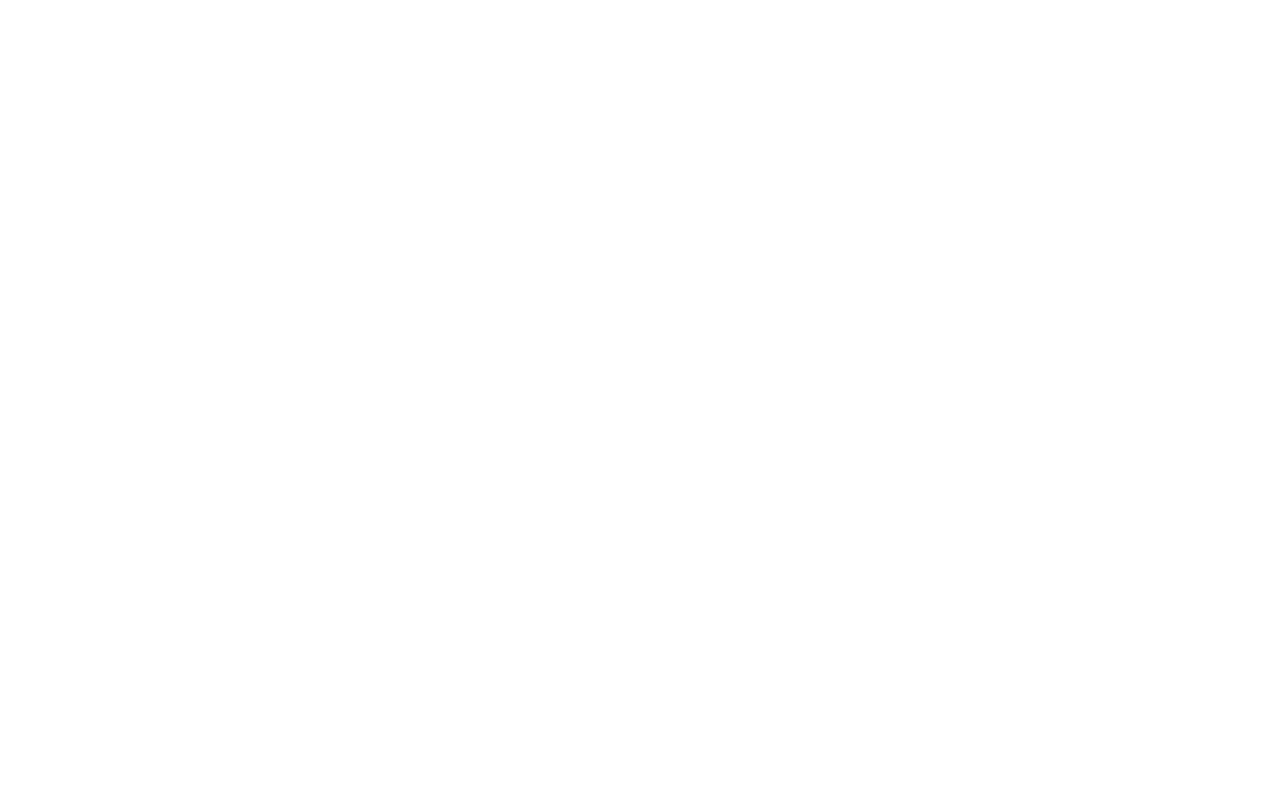
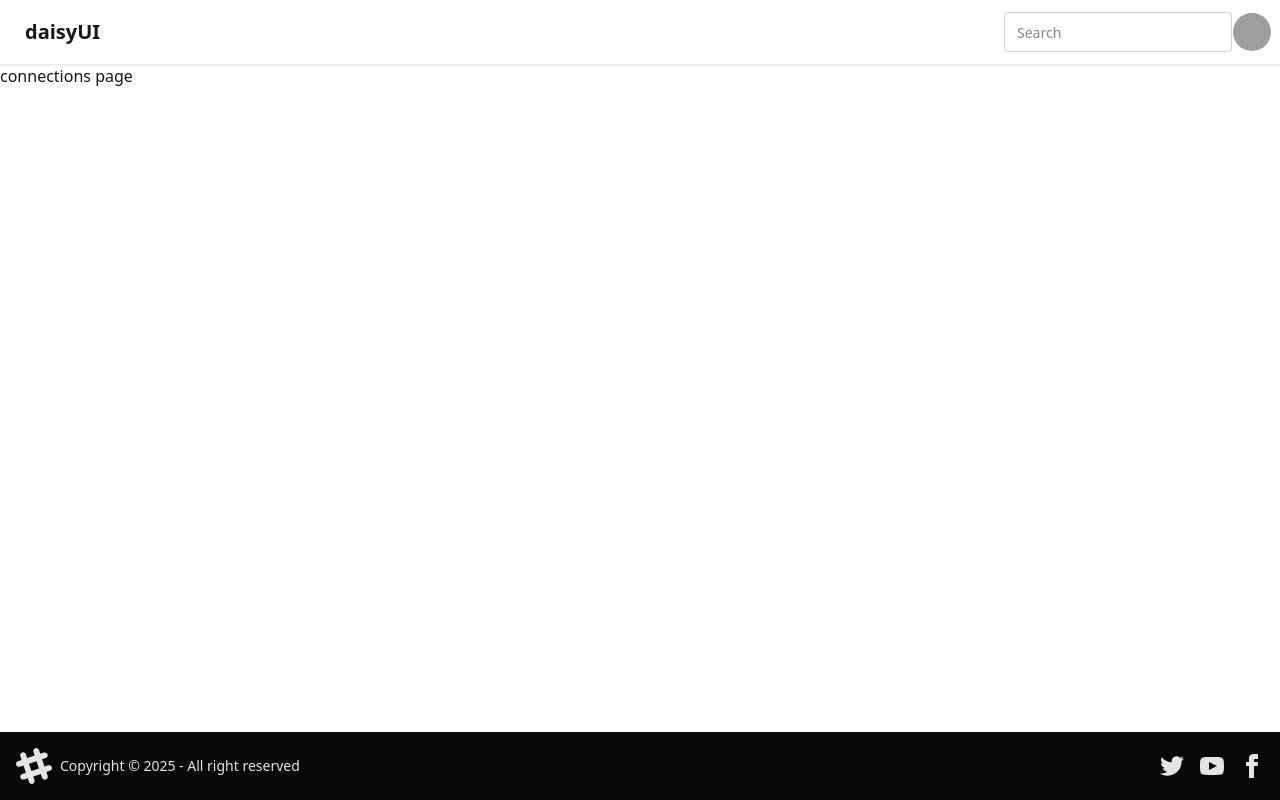
Before and after one commit to manickam1024/tinderUI, a React (Vite) app: page /connections in a window 1280 px wide. Before the commit this address had no page. Built offline with nearby package versions, Linux system fonts and the light colour scheme; grey boxes are pictures that could not be loaded.

Commit message:
added components login feed connectios and created routing

```diff
--- a/index.html
+++ b/index.html
@@ -5,7 +5,7 @@
     <link
       rel="icon"
       type="image/svg+xml"
-      href="public/reshot-icon-customer-network-U7JVYKR53L.svg"
+      href="/reshot-icon-customer-network-U7JVYKR53L.svg"
     />
     <meta name="viewport" content="width=device-width, initial-scale=1.0" />
     <link href="/src/style.css" rel="stylesheet" />
--- a/index.js
+++ /dev/null
@@ -1,2 +0,0 @@
-a = 10;
-console.log(typeof a);
--- /dev/null
+++ b/src/components/Connections.jsx
@@ -0,0 +1,3 @@
+const Connections = () => <div>connections page</div>;
+
+export default Connections;
--- /dev/null
+++ b/src/components/Feed.jsx
@@ -0,0 +1,3 @@
+const Feed = () => <div>feed page</div>;
+
+export default Feed;
--- a/src/components/footer.jsx
+++ b/src/components/footer.jsx
@@ -1,5 +1,5 @@
 const Footer = () => (
-  <footer className="footer sm:footer-horizontal bg-neutral text-neutral-content items-center p-4 fixed bottom-0">
+  <footer className="footer sm:footer-horizontal bg-neutral text-neutral-content items-center p-4 bottom-0 fixed">
     <aside className="grid-flow-col items-center">
       <svg
         width="36"
--- /dev/null
+++ b/src/components/login.jsx
@@ -0,0 +1,3 @@
+const Login = () => <div>login page</div>;
+
+export default Login;
--- a/src/main.jsx
+++ b/src/main.jsx
@@ -2,31 +2,42 @@
 import { createRoot } from "react-dom/client";
 import Navbar from "./components/navbar.jsx";
 import Footer from "./components/footer.jsx";
+import Login from "./components/login.jsx";
+import Feed from "./components/Feed.jsx";
+import Connections from "./components/Connections.jsx";
 import { BrowserRouter, Outlet, Route, Routes } from "react-router-dom";
 
+// App layout
 const App = () => {
   return (
-    <cdiv className="flex flex-col ">
-      {" "}
-      <StrictMode>
-        <Navbar />
-        <Outlet />
-        <Footer />
-      </StrictMode>
-    </cdiv>
-  );
-};
-
-const Router = () => {
-  return (
     <>
-      <BrowserRouter>
-        <Routes>
-          <Route path="/" element={<App />}></Route>
-        </Routes>
-      </BrowserRouter>
+      <Navbar />
+      <Outlet />
+      <Footer />
     </>
   );
 };
 
-createRoot(document.getElementById("root")).render(<Router />);
+// Router setup with nested routes
+const Router = () => {
+  return (
+    <BrowserRouter>
+      <Routes>
+        <Route path="/" element={<App />}>
+          {/* index route for default page */}
+          <Route path="/" element={<Login />} />
+          {/* other pages */}
+          <Route path="feed" element={<Feed />} />
+          <Route path="connections" element={<Connections />} />
+        </Route>
+      </Routes>
+    </BrowserRouter>
+  );
+};
+
+// Root render
+createRoot(document.getElementById("root")).render(
+  <StrictMode>
+    <Router />
+  </StrictMode>
+);
```
Also changed, not shown: src/App.jsx (added).
